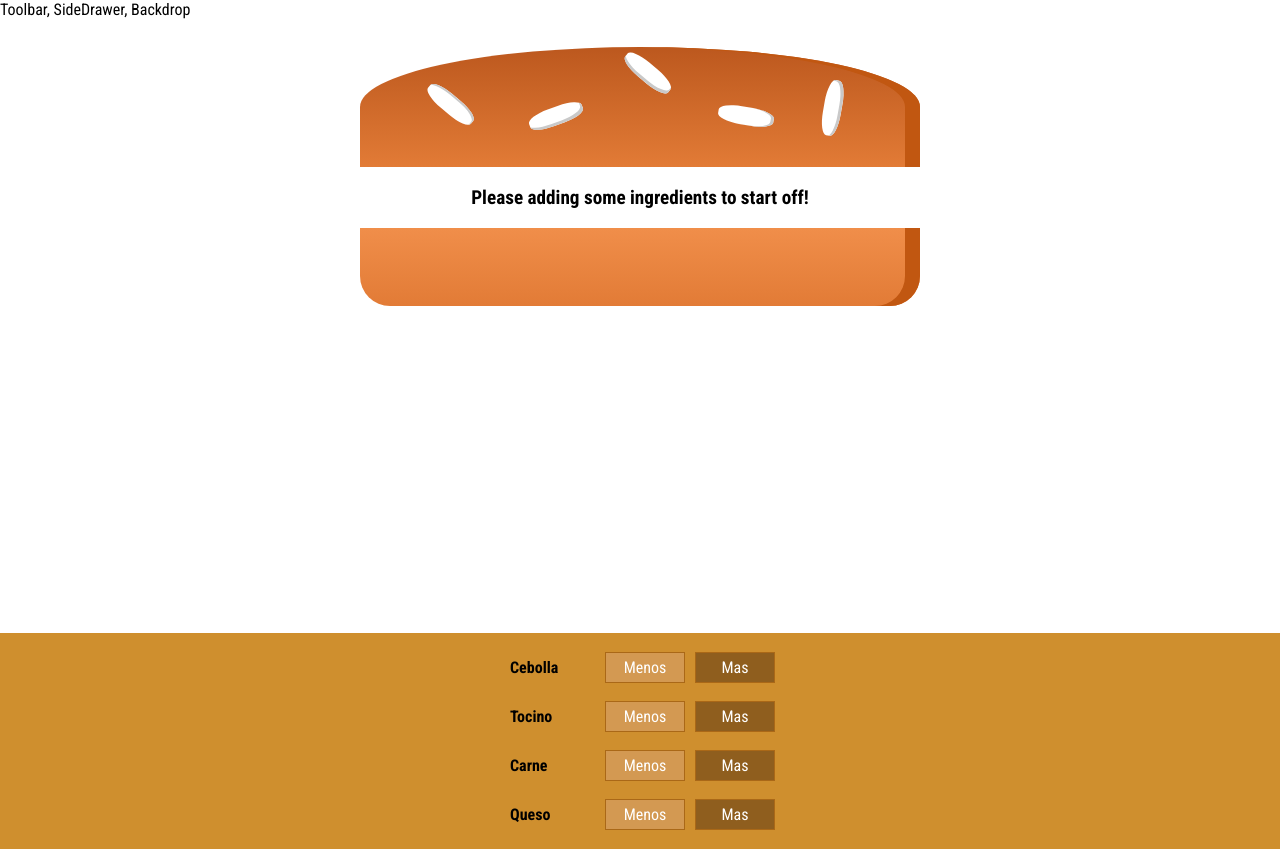
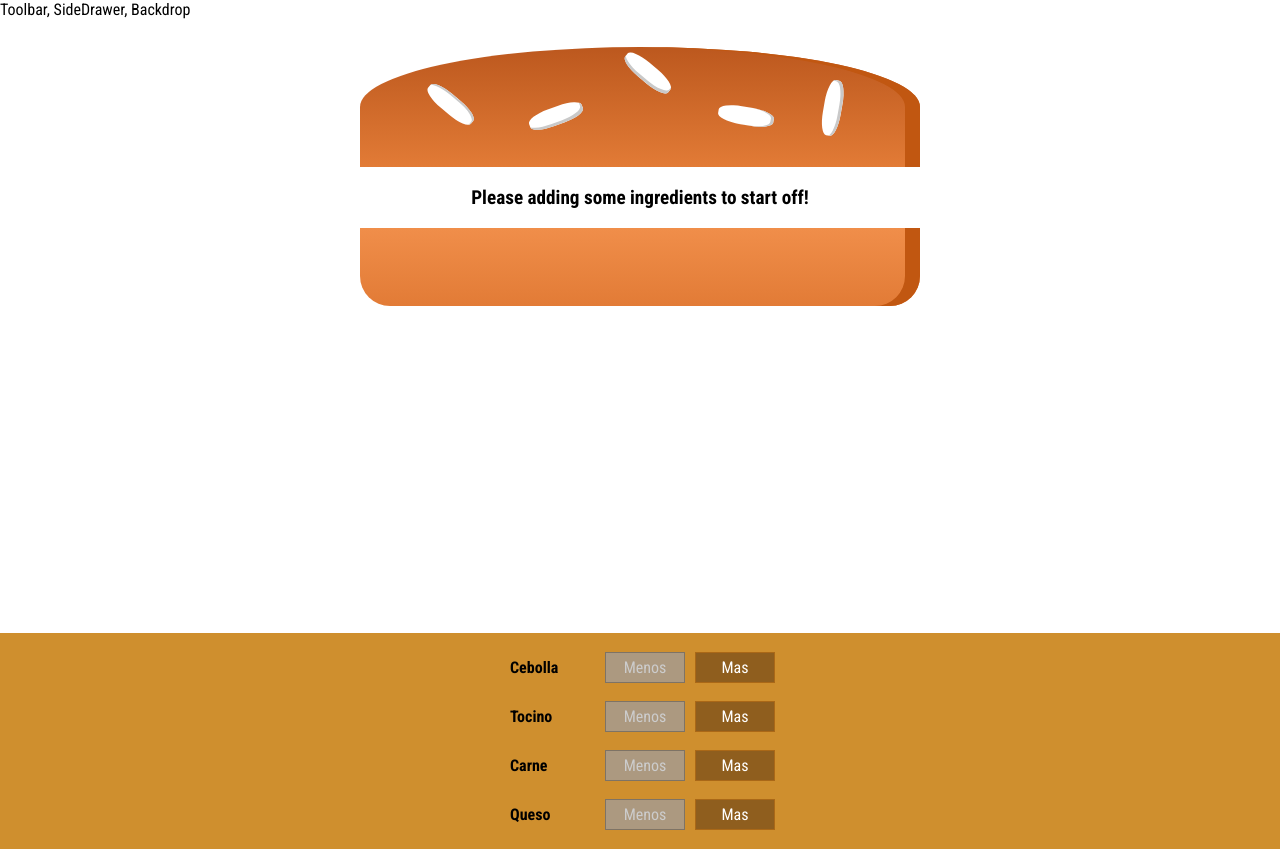
Before and after one commit to ferdroid8080/Burgernow, a React app: page / in a window 1280 px wide. Built offline with nearby package versions, Linux system fonts and the light colour scheme.

Commit message:
ahora los botones para quitar ingrediente es desactivado si ya tiene cero ingredientes del mismo tipo

```diff
--- a/src/components/Burger/BuildControls/BuildControl/BuildControl.js
+++ b/src/components/Burger/BuildControls/BuildControl/BuildControl.js
@@ -6,7 +6,7 @@ const buildControl = (props) => {
     return (
         <div className={Stylesheet.BuildControl}>
             <div className={Stylesheet.Label}>{props.label}</div>
-            <button className={Stylesheet.Less} onClick={props.removed}>Menos</button>
+            <button className={Stylesheet.Less} onClick={props.removed} disabled={props.disabled}>Menos</button>
             <button className={Stylesheet.More} onClick={props.added}>Mas</button>
         </div>
     )
--- a/src/components/Burger/BuildControls/BuildControls.js
+++ b/src/components/Burger/BuildControls/BuildControls.js
@@ -16,7 +16,9 @@ const buildControls = (props) => {
     return (
         <div className={Stylesheet.BuildControls}>
             {controls.map(ctrl => (
-                <BuildControl key={ctrl.label} label={ctrl.label} added={() => props.onAddedIngredient(ctrl.type)} removed={() => props.onRemovedIngredient(ctrl.type)} />
+                <BuildControl key={ctrl.label} label={ctrl.label}
+                    added={() => props.onAddedIngredient(ctrl.type)} removed={() => props.onRemovedIngredient(ctrl.type)}
+                    disabled={props.disabled[ctrl.type]} />
             ))}
         </div>
     )
--- a/src/containers/BurgerBuilder/BurgerBuilder.js
+++ b/src/containers/BurgerBuilder/BurgerBuilder.js
@@ -44,10 +44,15 @@ class BurgerBuilder extends Component {
 
 
     render() {
+        const disabledIngredient = {...this.state.ingredients}
+        for (let val in disabledIngredient) { // esto convierte el valor de cada propiedad a boolean
+            disabledIngredient[val] = disabledIngredient[val] <= 0
+        }
+
         return (
             <Aux>
                 <Burger ingredients={this.state.ingredients} />
-                <BuildControls onAddedIngredient={this.addIngredientHandler} onRemovedIngredient={this.removeIngredientHandler} />
+                <BuildControls onAddedIngredient={this.addIngredientHandler} onRemovedIngredient={this.removeIngredientHandler} disabled={disabledIngredient} />
             </Aux>
         )
     }
```
